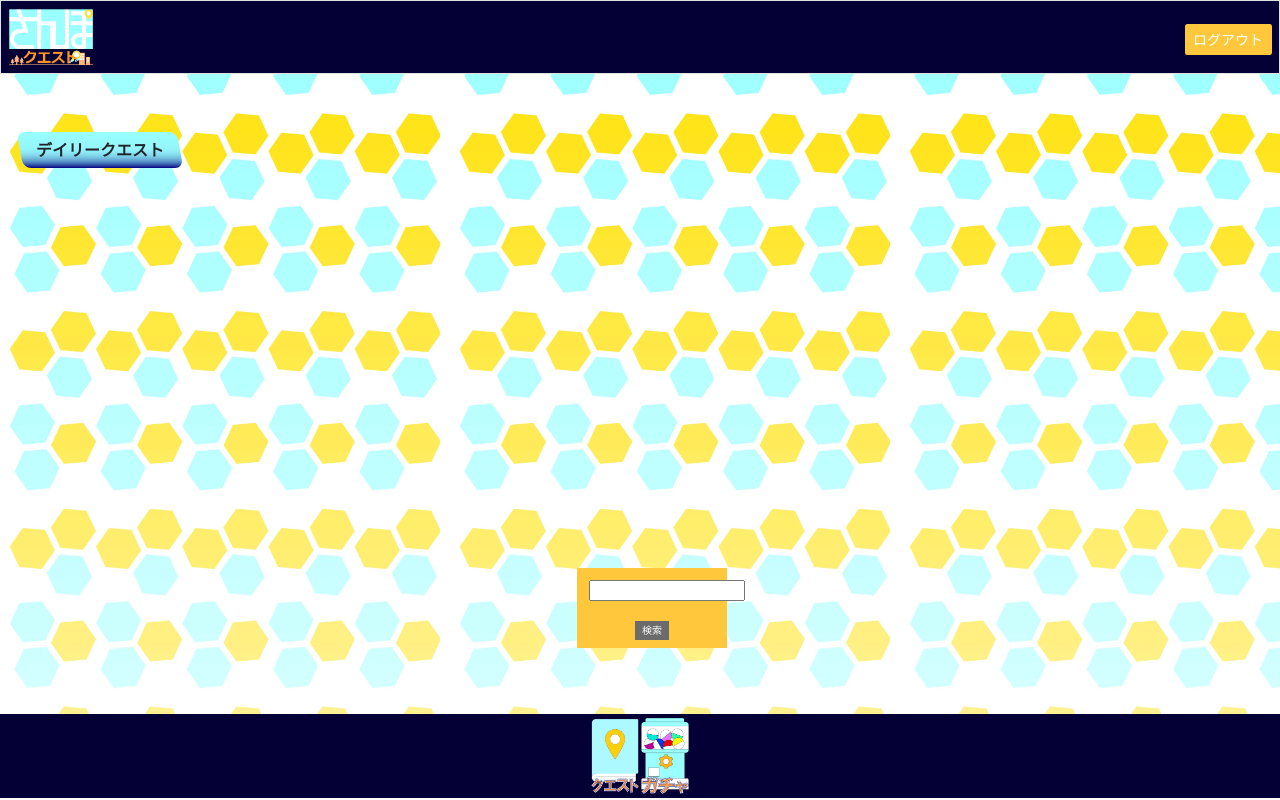
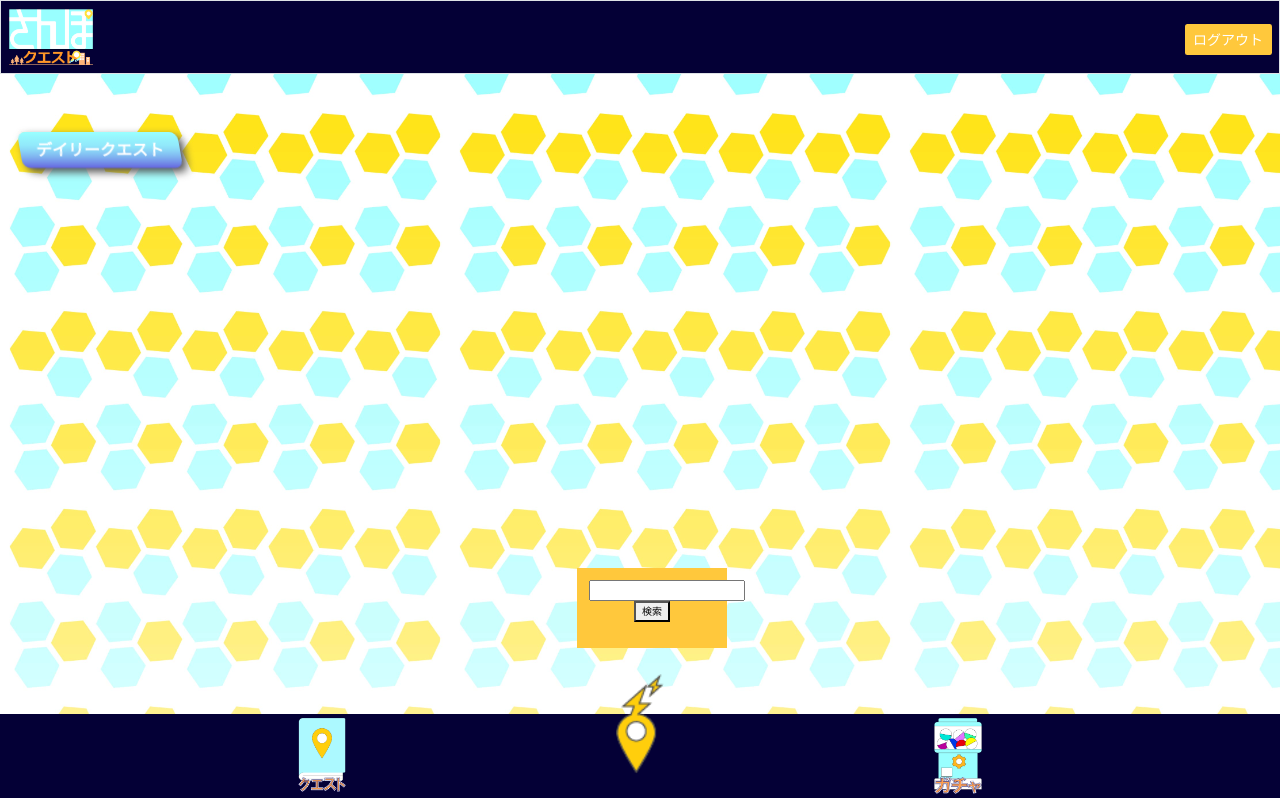
Before and after one commit to 20fi111/sanpo_quest, a Flask app: page / in a window 1280 px wide. Run offline with Flask 2, Linux system fonts and the light colour scheme; a user stored in the database is signed in; some libraries are stand-ins or nearby versions.

Commit message:
デザイン変更

```diff
--- /dev/null
+++ b/src/static/no_scroll.js
@@ -0,0 +1,29 @@
+if(document.URL.match(/quest)){
+    // スクロール開放
+    body.style.top = '';
+    body.classList.remove('no_scroll');
+    window.scrollTo(0, scrollTop);
+  } else {
+    // スクロール禁止
+    scrollTop = window.scrollY;
+    body.style.top = (scrollTop * -1) + 'px';
+    body.classList.add('no_scroll');
+  }
+});
+
+window.onload = ()=> {
+    // パスの取得
+    let path = location.pathname
+    if (path == "/quest.html") {
+      // ドメイン以下のパス名が /hoge/hoge.html の場合に実行する処理
+      // スクロール開放
+    body.style.top = '';
+    body.classList.remove('no_scroll');
+    window.scrollTo(0, scrollTop);
+  } else {
+    // スクロール禁止
+    scrollTop = window.scrollY;
+    body.style.top = (scrollTop * -1) + 'px';
+    body.classList.add('no_scroll');
+    }
+  }
--- a/src/static/styles.css
+++ b/src/static/styles.css
@@ -1,10 +1,11 @@
-html{
+html {
     font-size:62.5%;
     height:100%;
 }
 
-body{
-    height:100%;
+body {
+    height: 100%;
+    margin: 0;
     background-image:url(../static/images/background.jpg);
     background-size: contain;
   }
@@ -21,9 +22,26 @@ p{
     font-size:1.6rem;
 }
 
+nav{
+    position: sticky;
+    top:0;
+    z-index:2000;
+    background-color:#040036;
+}
+
 footer{
+    display:flex;
+    position:relative;
+    justify-content:space-around;
+    position: sticky;
+    bottom:0%;
+    z-index:2000;
     background-color:#040036;
     padding: 0.4rem;
+}
+
+main{
+    height:100%;
 }
 
 .button-normal{
@@ -64,9 +82,58 @@ footer{
 }
 
 #gacha{
-    padding:2.4rem;
+    padding:3rem;
 }
 
 #gacha button{
     font-size: 3.2rem;
 }
+
+#reload{
+    position:absolute;
+    bottom:2.4rem;
+}
+
+.dailyquest{
+    display:block;
+    filter:drop-shadow(0.4rem 0.4rem 0.4rem #505050);
+    width: 20%;
+    min-width: 28rem;
+    max-width: 60rem;
+    margin: auto;
+    margin-top:2.4rem;
+    background: linear-gradient(#99ffff,70%,#6464e0);
+    border-radius: 0.8rem;
+    -webkit-transform: skew(10deg);
+  }
+  .dailyquest p{
+    padding: 0.6rem;
+    color:#fff;
+    -webkit-transform: skew(-10deg);
+    font-weight: bold;
+  }
+
+.dailyquest_home{
+    display:block;
+    filter:drop-shadow(0.4rem 0.4rem 0.4rem #505050);
+    width: 20%;
+    min-width: 16rem;
+    max-width: 60rem;
+    margin: 1.2rem;
+    background: linear-gradient(#99ffff,70%,#6464e0);
+    border-radius: 0.8rem;
+    -webkit-transform: skew(10deg);
+  }
+  .dailyquest_home p{
+    padding: 0.6rem;
+    color:#fff;
+    -webkit-transform: skew(-10deg);
+    font-weight: bold;
+  }
+
+  .no_scroll{
+    position:fixed;
+    left:0;
+    right:0;
+    overflow:hidden;
+  }
--- a/src/templates/index.html
+++ b/src/templates/index.html
@@ -11,52 +11,48 @@
 
 <style>
   #map{
-    height: 80%;
+    height: 90%;
     position: absolute;
-	  top:7rem; left:0; right:0;
+	  top:0; left:0; right:0;
     z-index: 0;
   }
   #kensaku{
     display:block;
     position: relative;
     top:80%;
-    left:12px;
+    left:1.2rem;
 	  z-index: 2000;
-    padding:12px;
+    padding:1.2rem;
     margin: auto;
-    height:80px;
-    width:150px;
+    height:8rem;
+    width:15rem;
     background-color: #FFC83C;
 
   }
   #button_container{
     display:block;
     position: absolute;
-    top:120px;
+    top:12rem;
     z-index: 2000;
     height:8rem;
-    width:150px;
+    width:15rem;
   }
   .dailyquest{
     display:block;
+    filter:drop-shadow(0.4rem 0.4rem 0.4rem #505050);
     width: 20%;
     min-width: 16rem;
     max-width: 60rem;
     margin: 1.2rem;
-    background: linear-gradient(#99ffff,85%,#040080);
+    background: linear-gradient(#99ffff,70%,#6464e0);
     border-radius: 0.8rem;
     -webkit-transform: skew(10deg);
   }
   .dailyquest p{
     padding: 0.6rem;
+    color:#fff;
     -webkit-transform: skew(-10deg);
     font-weight: bold;
-  }
-  #get_location{
-    margin-top:20px;
-    border: solid 1px rgb(107, 107, 107);
-    background-color: rgb(107, 107, 107);
-    color:white;
   }
   main{
     height:80%;
@@ -71,11 +67,17 @@
 
 
 <div id="button_container">
-  <div class="dailyquest"><p>デイリークエスト</p></div>
+  <div class="dailyquest_home"><p>デイリークエスト</p></div>
 </div>
 <div id="kensaku">
   <input type="text" id="keyword" autocomplete="off"> </input>
-  <button id="get_location"> 検索 </button>
+   <button id="get_location">検索</button>
 </div>
 
 {% endblock %}
+
+{% block footer %}
+
+    <img id="reload" src="../static/images/reload.png" style="width:4.8rem;" onClick="initMap()">
+
+{% endblock %}
--- a/src/templates/layout.html
+++ b/src/templates/layout.html
@@ -7,11 +7,10 @@
         <meta charset="utf-8">
         <meta name="viewport" content="initial-scale=1, width=device-width">
 
-        <!-- http://getbootstrap.com/docs/5.1/ -->
         <link crossorigin="anonymous" href="https://cdn.jsdelivr.net/npm/bootstrap@5.1.3/dist/css/bootstrap.min.css" integrity="sha384-1BmE4kWBq78iYhFldvKuhfTAU6auU8tT94WrHftjDbrCEXSU1oBoqyl2QvZ6jIW3" rel="stylesheet">
         <script crossorigin="anonymous" src="https://cdn.jsdelivr.net/npm/bootstrap@5.1.3/dist/js/bootstrap.bundle.min.js" integrity="sha384-ka7Sk0Gln4gmtz2MlQnikT1wXgYsOg+OMhuP+IlRH9sENBO0LRn5q+8nbTov4+1p"></script>
+        <script src="/static/no_scroll.js"></script>
 
-        <!-- https://favicon.io/emoji-favicons/money-bag/ -->
         <link href="/static/favicon.ico" rel="icon">
 
         <link href="/static/styles.css" rel="stylesheet">
@@ -53,6 +52,7 @@
         {% if session["user_id"] %}
         <footer class="mb-5 small text-center text-muted">
             <a href="/quest"><img src="../static/images/quests_footer.png" style="width:4.8rem;"></a>
+            {% block footer %}{% endblock %}
             <a href="/gacha"><img src="../static/images/gacha_footer.png" style="width:4.8rem;"></a>
         </footer>
         {% endif %}
--- a/src/templates/quest.html
+++ b/src/templates/quest.html
@@ -32,3 +32,9 @@
     {% endfor %}
 
 {% endblock %}
+
+{% block footer %}
+
+    <a href="/"><img src="../static/images/home.png" style="width:4.8rem;"></a>
+
+{% endblock %}
```
Also changed, not shown: src/templates/gacha.html (+7 -1 lines), src/templates/result.html (+12 -14 lines).
